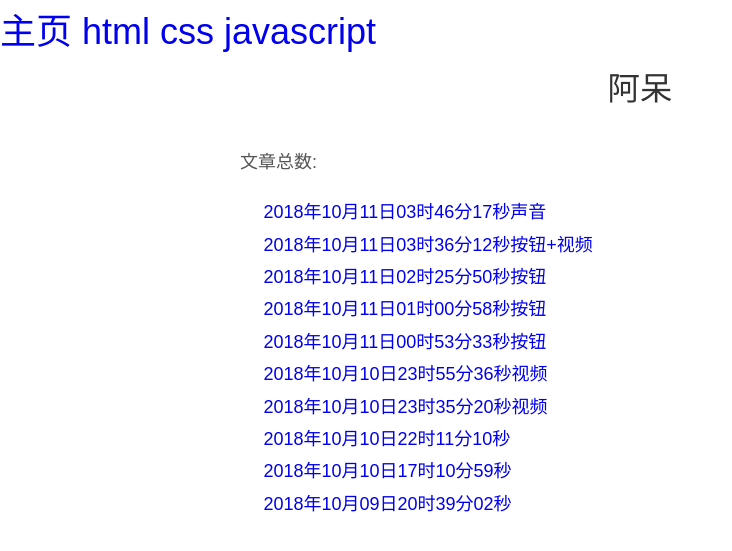
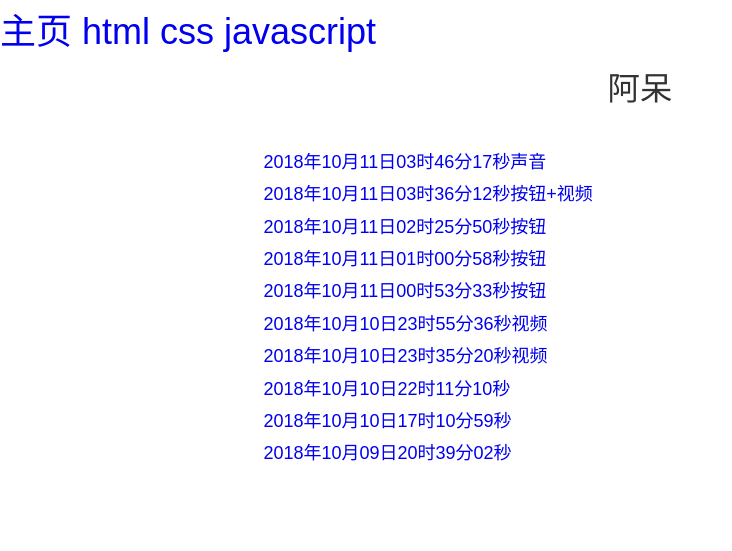
Before and after one commit to xxcczz/xx, a Jekyll site: the page built from index.markdown, in a window 1280 px wide. Shown: the top 551 px of the page, without its empty margins (0-732 px from the left). Built offline with Jekyll 4.4.1, drawn with Linux system fonts in a browser that asks for light colours.

Commit message:
Update index.markdown

```diff
--- a/index.markdown
+++ b/index.markdown
@@ -2,9 +2,6 @@
 layout: default
 title: 阿呆
 ---
-<p>
-文章总数:{{ paginator.total_posts }}
-</p>
   <ul class="posts">
     {% for post in site.posts %}
       <li><a href="\xx{{ post.url }}">{{ post.title }}</a></li>
```
